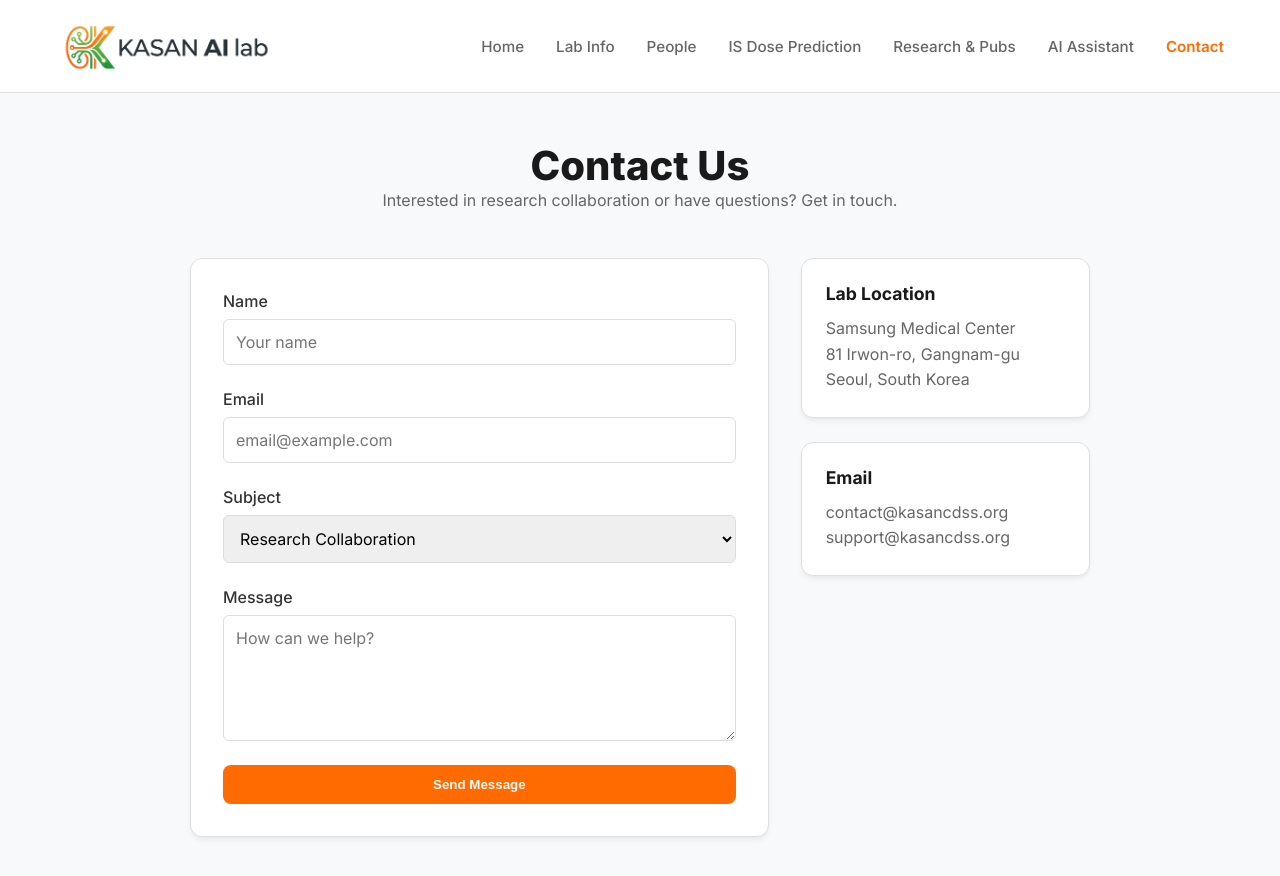
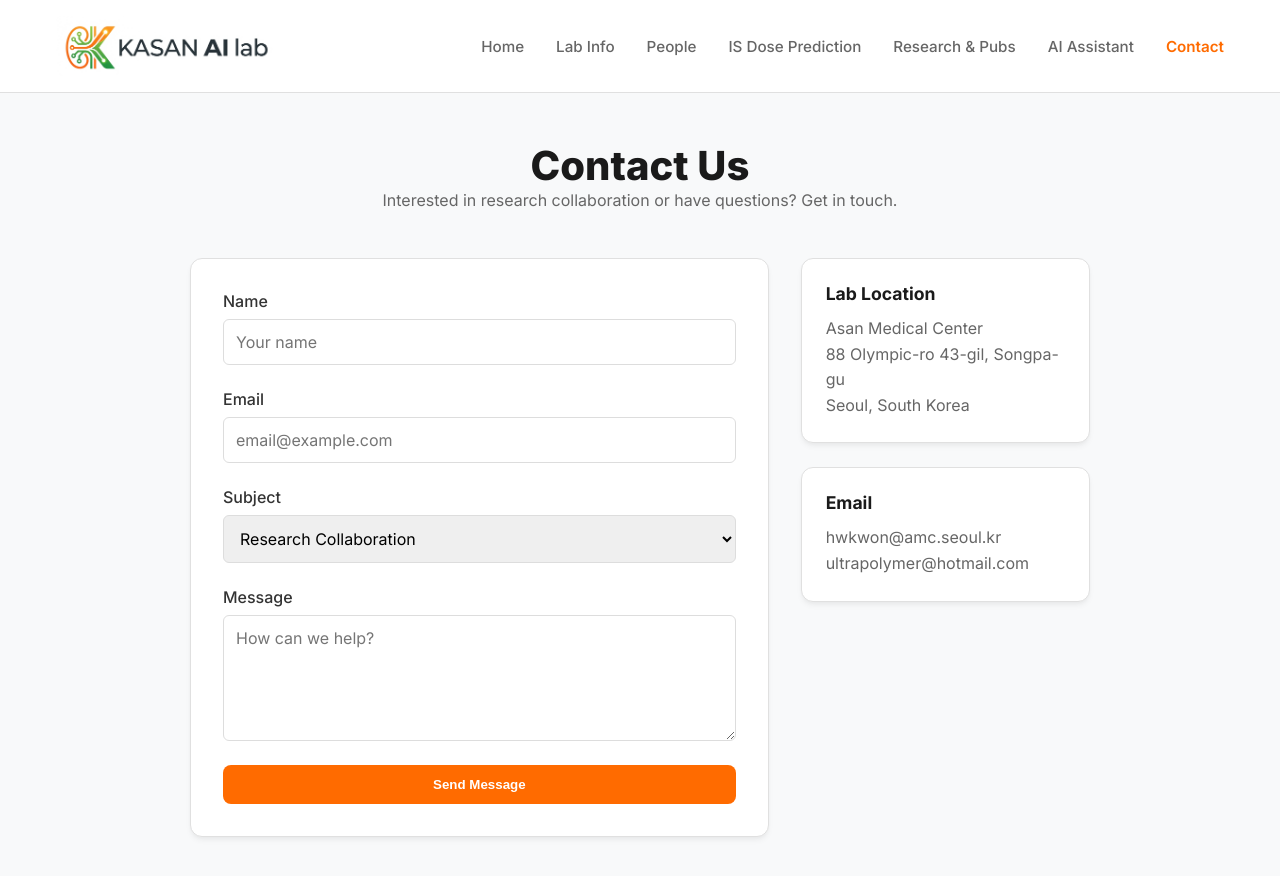
Before and after one commit to hyunugee/kasan_cdss, a Next.js app: page /contact in a window 1280 px wide. Shown: the top 876 px of the page. Built offline with nearby package versions, Linux system fonts and the light colour scheme.

Commit message:
주소 및 연락처 수정

```diff
--- a/src/app/contact/page.tsx
+++ b/src/app/contact/page.tsx
@@ -39,8 +39,8 @@ export default function Contact() {
                     <div className="card">
                         <h3 className={styles.infoTitle}>Lab Location</h3>
                         <p className={styles.infoText}>
-                            Samsung Medical Center<br />
-                            81 Irwon-ro, Gangnam-gu<br />
+                            Asan Medical Center<br />
+                            88 Olympic-ro 43-gil, Songpa-gu<br />
                             Seoul, South Korea
                         </p>
                     </div>
@@ -48,8 +48,8 @@ export default function Contact() {
                     <div className="card" style={{ marginTop: '1.5rem' }}>
                         <h3 className={styles.infoTitle}>Email</h3>
                         <p className={styles.infoText}>
-                            contact@kasancdss.org<br />
-                            support@kasancdss.org
+                            hwkwon@amc.seoul.kr<br />
+                            ultrapolymer@hotmail.com
                         </p>
                     </div>
                 </div>
```
